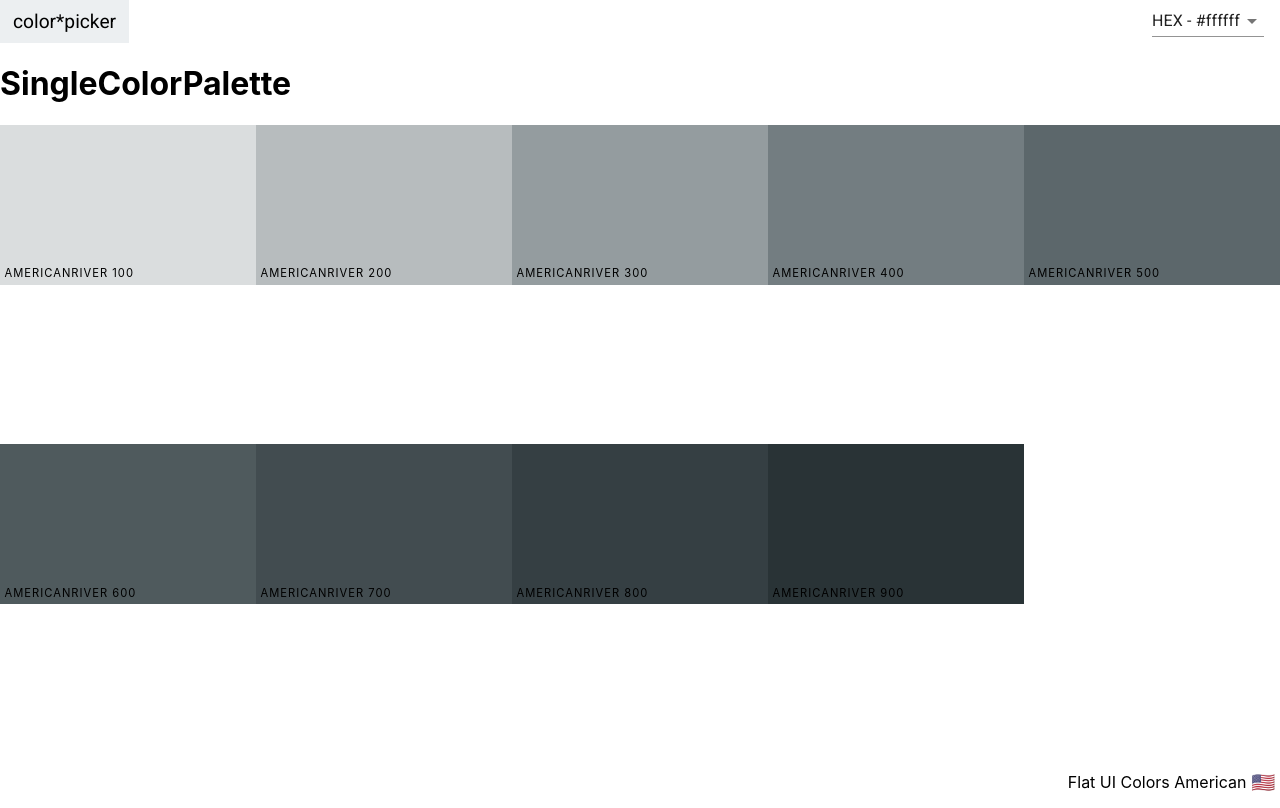
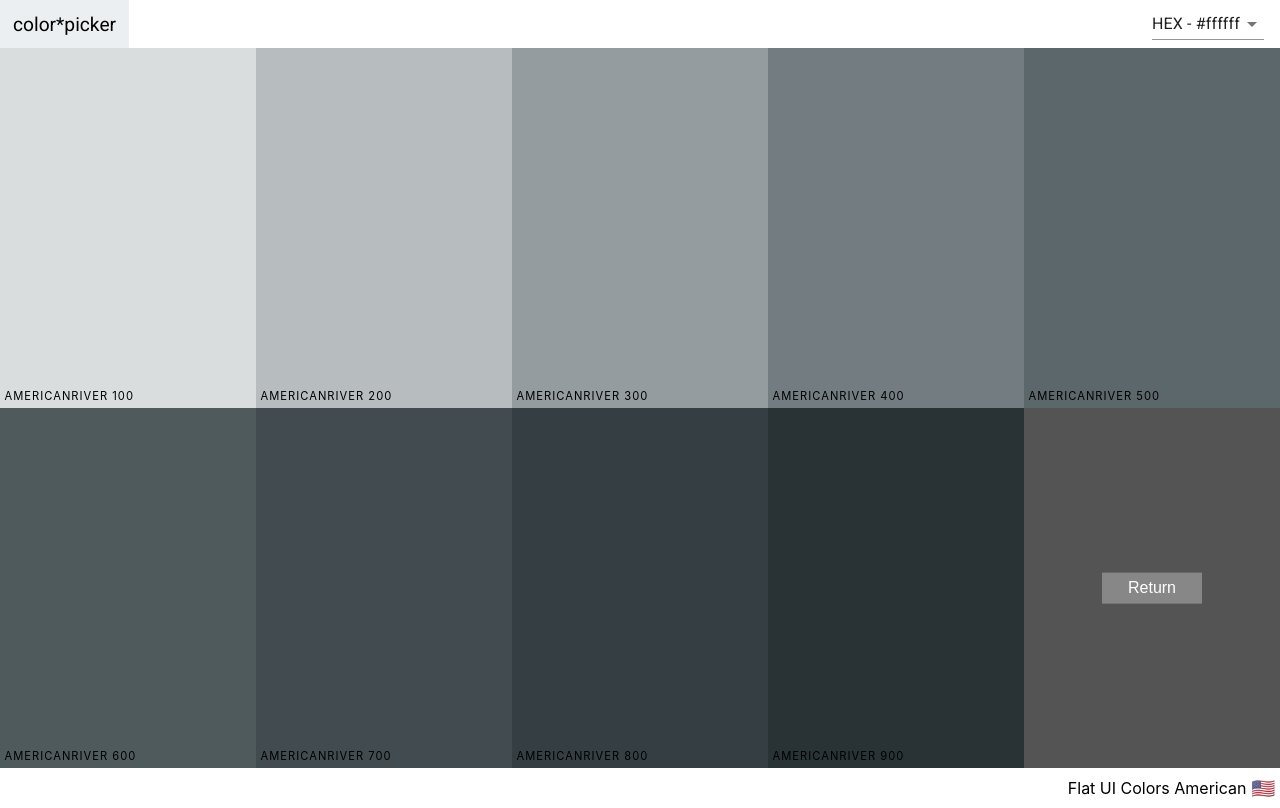
Before and after one commit to andriilukich/color-palette, a React (Create React App) app: page /palette/flat-ui-colors-american/americanriver in a window 1280 px wide. Built offline with nearby package versions, Linux system fonts and the light colour scheme.

Commit message:
Add Return Link to SingleColorPalette

```diff
--- a/src/ColorBox.css
+++ b/src/ColorBox.css
@@ -6,45 +6,15 @@
   height: 25%;
 }
 
-.ColorBox__btn {
-  color: #fff;
-
-  cursor: pointer;
-  outline: none;
-  border: none;
-  background-color: rgba(255, 255, 255, 0.3);
-  transition: opacity 0.5s ease, background-color 0.3s ease;
+.SingleColorPalette .ColorBox {
+  height: 50%;
 }
 
-.ColorBox__btn:focus {
-  background-color: rgba(255, 255, 255, 0.7);
-}
-
-.ColorBox__btn:hover {
-  background-color: rgba(255, 255, 255, 0.7);
-}
-
-.ColorBox__btn:active {
-  background-color: rgba(255, 255, 255, 0.3);
-}
-
-.ColorBox__btn--copy {
-  position: absolute;
-
-  z-index: 1;
-  top: 50%;
-  right: 50%;
-  transform: translate(50%, -50%);
-
-  width: 100px;
-  padding: 0.4rem 1em;
-
-  font-size: 1rem;
-
+.ColorBox__btn {
   opacity: 0;
 }
 
-.ColorBox:hover .ColorBox__btn--copy {
+.ColorBox:hover .btn--centered {
   opacity: 1;
 }
 
@@ -61,12 +31,6 @@
   font-size: 0.7rem;
   letter-spacing: 1px;
   text-transform: uppercase;
-}
-
-.ColorBox__btn--see-more {
-  align-self: flex-end;
-  padding: 0.3rem 0.3em;
-  font-weight: bold;
 }
 
 .ColorBox__overlay {
--- a/src/ColorBox.js
+++ b/src/ColorBox.js
@@ -2,6 +2,7 @@ import React, { Component } from 'react';
 import { Link } from 'react-router-dom';
 import { CopyToClipboard } from 'react-copy-to-clipboard';
 import './ColorBox.css';
+import './btn.css';
 
 class ColorBox extends Component {
   constructor(props) {
@@ -28,13 +29,13 @@ class ColorBox extends Component {
           <p className="ColorBox__copy-sub-title">{background}</p>
         </div>
         <CopyToClipboard text={background} onCopy={this.changeCopyState}>
-          <button className="ColorBox__btn ColorBox__btn--copy">COPY</button>
+          <button className="ColorBox__btn btn btn--centered">COPY</button>
         </CopyToClipboard>
         <div className="ColorBox__features">
           <p className="ColorBox__name">{name}</p>
           {isShowing && (
             <Link to={moreUrl} onClick={e => e.stopPropagation()}>
-              <button className="ColorBox__btn ColorBox__btn--see-more">MORE</button>
+              <button className="btn btn--see-more">MORE</button>
             </Link>
           )}
         </div>
--- /dev/null
+++ b/src/SingleColorPalette.css
@@ -0,0 +1,16 @@
+.SingleColorPalette {
+  height: 100vh;
+}
+
+.SingleColorPalette__colors {
+  display: flex;
+  flex-wrap: wrap;
+  height: 90%;
+}
+
+.SingleColorPalette__btns{
+  position: relative;
+  height: 50%;
+  width: 20%;
+  background-color: rgba(31, 31, 31, 0.76);
+}
--- a/src/SingleColorPalette.js
+++ b/src/SingleColorPalette.js
@@ -2,6 +2,9 @@ import React, { Component } from 'react';
 import ColorBox from './ColorBox';
 import NavBar from './NavBar';
 import PaletteFooter from './PaletteFooter';
+import {Link} from 'react-router-dom';
+import './SingleColorPalette.css';
+import './btn.css';
 
 class SingleColorPalette extends Component {
   constructor(props) {
@@ -29,7 +32,7 @@ class SingleColorPalette extends Component {
   }
 
   render() {
-    const { name, emoji } = this.props.palette;
+    const { name, emoji, id } = this.props.palette;
     const { format } = this.state;
     const colorBoxes = this._shades.map(color => (
       <ColorBox
@@ -41,10 +44,16 @@ class SingleColorPalette extends Component {
     ));
 
     return (
-      <div className='Palette'>
+      <div className='SingleColorPalette'>
         <NavBar changeFormat={this.changeFormat} isShowingAllColors={false} />
-        <h1>SingleColorPalette</h1>
-        <div className="Palette__colors">{colorBoxes}</div>
+        <div className='SingleColorPalette__colors'>
+          {colorBoxes}
+          <div className='SingleColorPalette__btns'>
+            <Link to={`/palette/${id}`}>
+              <button className='btn btn--centered'>Return</button>
+            </Link>
+          </div>
+        </div>
         <PaletteFooter paletteName={name} paletteEmoji={emoji} />
       </div>
     );
--- /dev/null
+++ b/src/btn.css
@@ -0,0 +1,42 @@
+
+.btn {
+  color: #fff;
+
+  cursor: pointer;
+  outline: none;
+  border: none;
+  background-color: rgba(255, 255, 255, 0.3);
+  transition: opacity 0.5s ease, background-color 0.3s ease;
+}
+
+.btn:focus {
+  background-color: rgba(255, 255, 255, 0.7);
+}
+
+.btn:hover {
+  background-color: rgba(255, 255, 255, 0.7);
+}
+
+.btn:active {
+  background-color: rgba(255, 255, 255, 0.3);
+}
+
+.btn--centered {
+  position: absolute;
+
+  z-index: 1;
+  top: 50%;
+  right: 50%;
+  transform: translate(50%, -50%);
+
+  width: 100px;
+  padding: 0.4rem 1em;
+
+  font-size: 1rem;
+}
+
+.btn--see-more {
+  align-self: flex-end;
+  padding: 0.3rem 0.3em;
+  font-weight: bold;
+}
```
